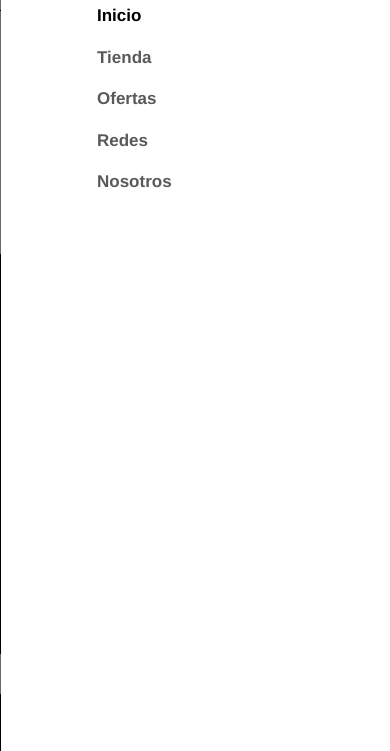
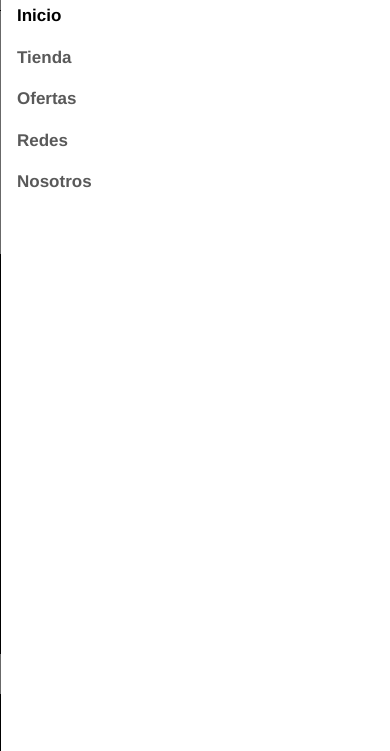
Before and after one commit to d1sas3/Entregafinal-cabrera, a plain HTML site: page index.html in a window 390 px wide. Both pictures are taken after a click on the button 351 px from the left and 62 px from the top of the page. Shown: the part 91-842 px from the top of the page. Drawn offline with nearby package versions, Linux system fonts and the light colour scheme.

Commit message:
primera pag

```diff
--- a/css/style.css
+++ b/css/style.css
@@ -57,6 +57,9 @@
     transition: 0.2;
 }
 @media (max-width: 990px) {
+    .navbar ul{
+        margin-left: 0px;
+    }
     .nav-item a:hover{
         color: rgb(235, 19, 120);
     }
```
